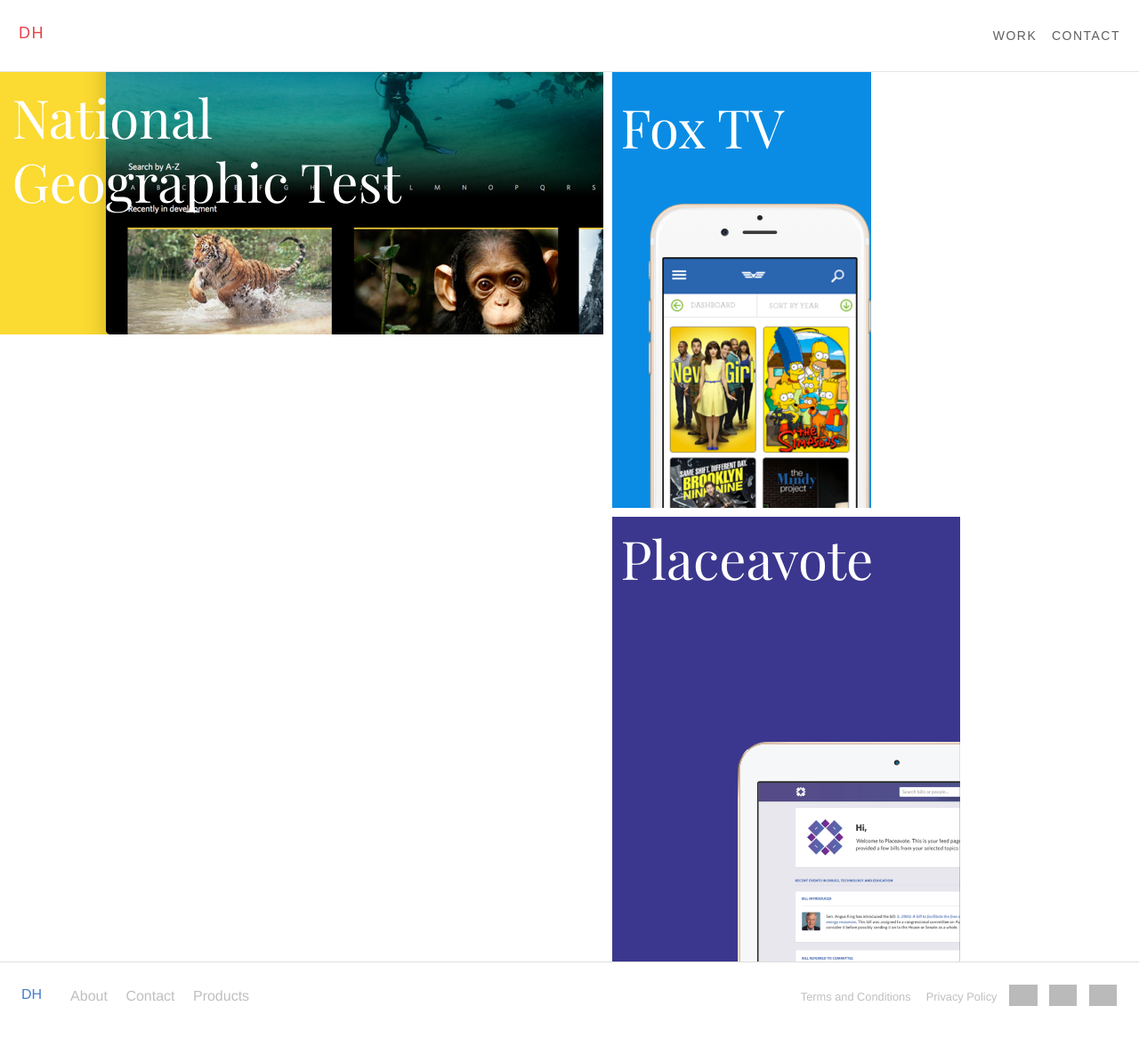
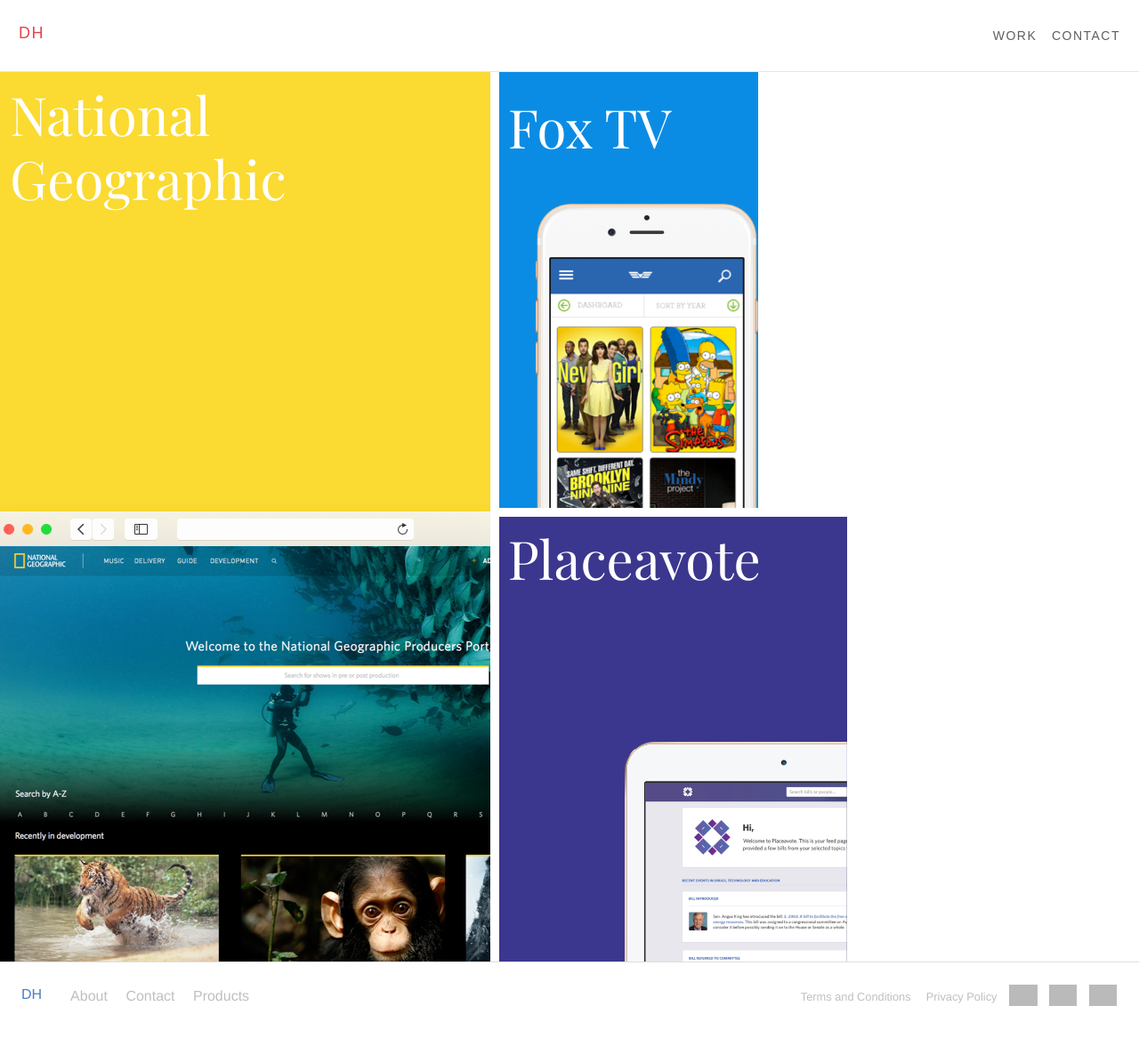
Before and after one commit to dave-hawkins/portfolio, a Jekyll site: the page built from work/index.html, in a window 1280 px wide. Shown: the whole page at 89% size. Built offline with Jekyll 4.4.1, drawn with Linux system fonts in a browser that asks for light colours; nearby versions of some CDN libraries; Markdown is read by kramdown in place of the engine named in the settings; grey boxes are pictures that could not be loaded.

Commit message:
removed test

```diff
--- a/_scss/_folio.scss
+++ b/_scss/_folio.scss
@@ -8,7 +8,6 @@
   display: flex;
   flex-direction: column;
   width: 100%;
-  min-height:1000px;
 }
 
 .column--mobile {
@@ -62,6 +61,7 @@
   background: $natgeo url(../img/nat-geo-lead-img.png) no-repeat bottom right;
   background-size: inherit;
   width:100%;
+  height: 1000px;
   @media only screen and (max-width: 960px) {background-size:250px;height:400px;}
 
 }
--- a/css/main.css
+++ b/css/main.css
@@ -527,8 +527,7 @@
   -webkit-flex-direction: column;
       -ms-flex-direction: column;
           flex-direction: column;
-  width: 100%;
-  min-height: 1000px; }
+  width: 100%; }
 
 @media only screen and (max-width: 960px) {
   .column--mobile {
@@ -579,7 +578,8 @@
 #links #theHub {
   background: #FBDA31 url(../img/nat-geo-lead-img.png) no-repeat bottom right;
   background-size: inherit;
-  width: 100%; }
+  width: 100%;
+  height: 1000px; }
   @media only screen and (max-width: 960px) {
     #links #theHub {
       background-size: 250px;
--- a/work/index.html
+++ b/work/index.html
@@ -5,7 +5,7 @@
    <section id="links" >
      <div class="row">
 		<a id="theHub" href="national-geographic/">
-			<h3>National Geographic Test</h3>
+			<h3>National Geographic</h3>
 		<!--	<span>Making learning fun & engaging</span> -->
 		</a>
     </div>
```
Also changed, not shown: 2 other files.
